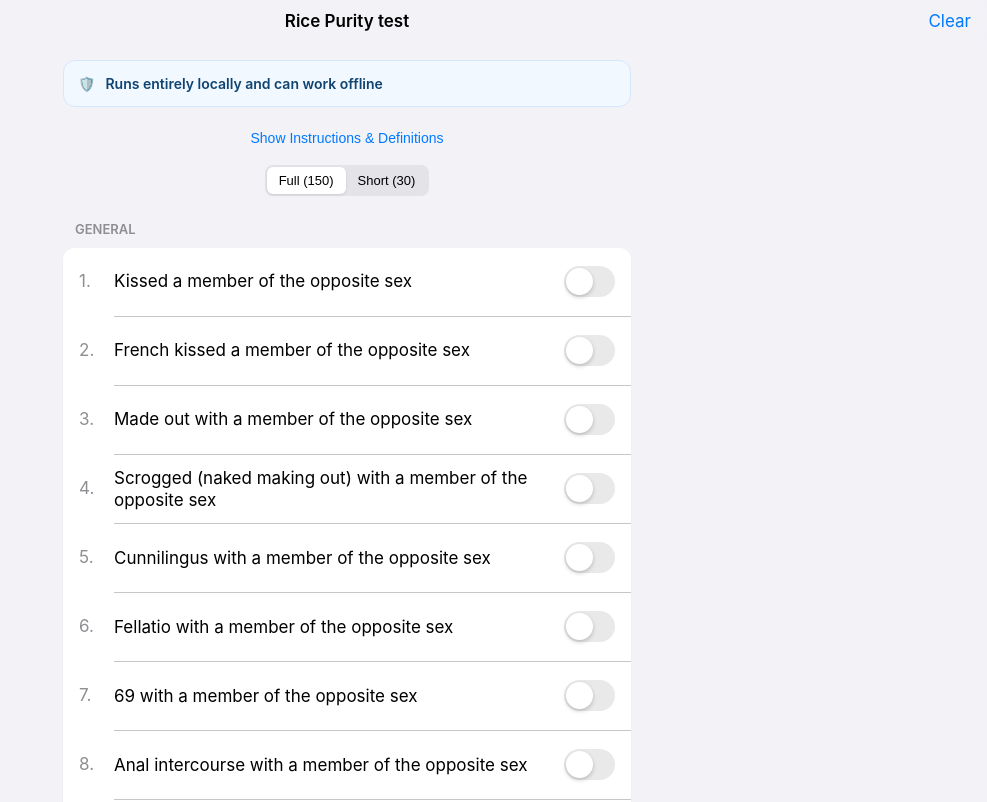
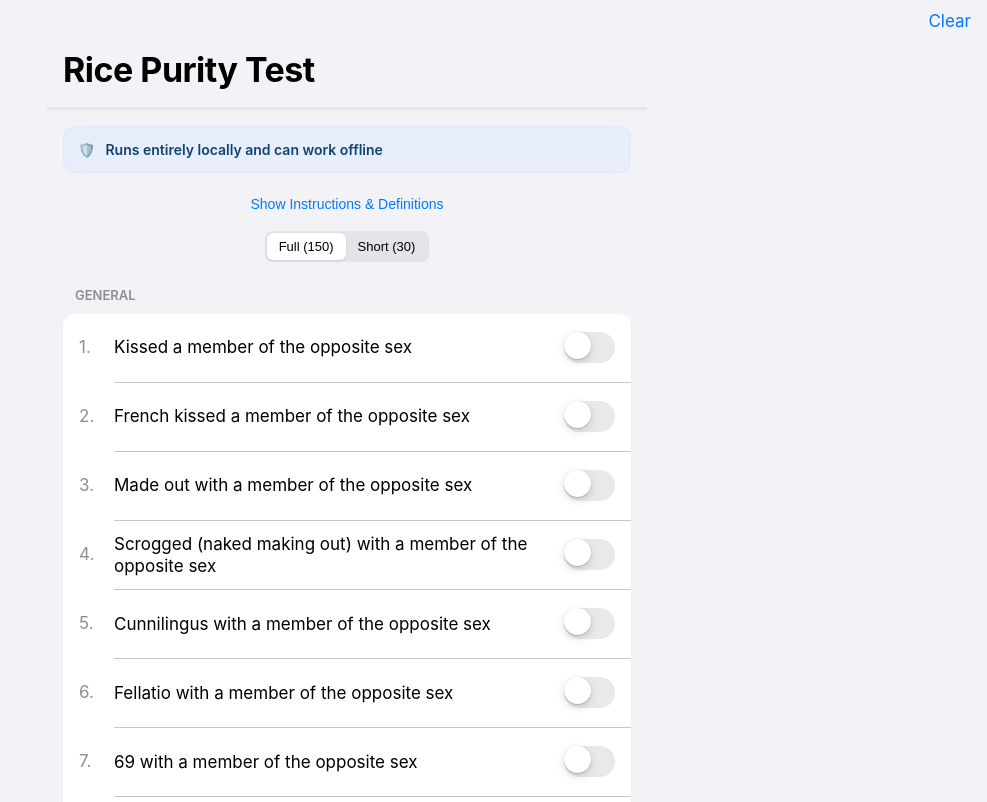
Before and after one commit to hriszc/rice-purity-test, a React (Vite) app: page / in a window 1280 px wide. Shown: the top 802 px of the page, without its empty margins (293-1280 px from the left). Built offline with nearby package versions, Linux system fonts and the light colour scheme.

Commit message:
精致度

```diff
--- a/index.html
+++ b/index.html
@@ -6,9 +6,9 @@
     <meta name="viewport" content="width=device-width, initial-scale=1.0, viewport-fit=cover, user-scalable=no" />
 
     <!-- Primary Meta Tags -->
-    <title>Rice Purity Test 1988 - Official Calculator & Meaning | ricepurity.online</title>
-    <meta name="title" content="Rice Purity Test 1988 - Official Calculator & Meaning | ricepurity.online" />
-    <meta name="description" content="Take the classic 1988 Rice Purity Test. Calculate your innocence score (0-100). 100% anonymous, local-only processing for total privacy." />
+    <title>Rice Purity Test - Official Test & Meaning | ricepurity.online</title>
+    <meta name="title" content="Rice Purity Test - Official Test & Meaning | ricepurity.online" />
+    <meta name="description" content="Take the classic Rice Purity Test. Calculate your innocence score (0-100). 100% anonymous, local-only processing for total privacy." />
     <meta name="keywords" content="Rice Purity Test, 1988 version, innocence test, purity score calculator, ricepurity.online, privacy protected" />
     <meta name="robots" content="index, follow" />
     <link rel="canonical" href="https://ricepurity.online/" />
--- a/src/App.css
+++ b/src/App.css
@@ -3,7 +3,32 @@
 }
 
 .app-container {
-  padding: 0 16px 16px;
+  padding: 16px;
+}
+
+.progress-container {
+  position: sticky;
+  top: calc(44px + env(safe-area-inset-top, 20px));
+  left: 0;
+  right: 0;
+  height: 3px;
+  background-color: rgba(0, 0, 0, 0.05);
+  z-index: 999;
+}
+
+.progress-bar {
+  height: 100%;
+  background-color: #007aff;
+  transition: width 0.3s ease-out;
+}
+
+.animate-fade-in {
+  animation: fadeIn 0.5s ease-out;
+}
+
+@keyframes fadeIn {
+  from { opacity: 0; transform: translateY(10px); }
+  to { opacity: 1; transform: translateY(0); }
 }
 
 .privacy-badge {
@@ -12,9 +37,10 @@
   gap: 10px;
   margin-bottom: 18px;
   padding: 12px 14px;
-  background-color: #f2f8ff;
-  border: 1px solid #d6e6ff;
-  borderRadius: 12px;
+  background-color: rgba(214, 230, 255, 0.4);
+  backdrop-filter: blur(10px);
+  -webkit-backdrop-filter: blur(10px);
+  border: 1px solid rgba(214, 230, 255, 0.5);
   color: #0f4471;
   font-size: 14px;
   font-weight: 600;
@@ -22,11 +48,14 @@
 }
 
 .intro-card {
-  background-color: #fff;
+  background-color: rgba(255, 255, 255, 0.8);
+  backdrop-filter: blur(20px);
+  -webkit-backdrop-filter: blur(20px);
   border-radius: 12px;
   padding: 20px;
   margin-bottom: 24px;
-  box-shadow: 0 1px 2px rgba(0,0,0,0.05);
+  box-shadow: 0 4px 12px rgba(0,0,0,0.03);
+  border: 0.5px solid rgba(0,0,0,0.05);
 }
 
 .intro-title {
@@ -240,13 +269,17 @@
 }
 
 @media (prefers-color-scheme: dark) {
+  .progress-container {
+    background-color: rgba(255, 255, 255, 0.05);
+  }
   .privacy-badge {
-    background-color: #1c2e3f;
-    border-color: #2c3e50;
+    background-color: rgba(28, 46, 63, 0.4);
+    border-color: rgba(44, 62, 80, 0.5);
     color: #a5d8ff;
   }
   .intro-card {
-    background-color: #1c1c1e;
+    background-color: rgba(28, 28, 30, 0.8);
+    border-color: rgba(255, 255, 255, 0.05);
   }
   .intro-desc, .intro-text-small, .definition {
     color: #8e8e93;
--- a/src/App.tsx
+++ b/src/App.tsx
@@ -1,4 +1,4 @@
-import { useState, useMemo } from 'react';
+import { useState, useMemo, useCallback } from 'react';
 import './App.css';
 import { sections, scoringCategories, introText } from './data';
 import { IOSLayout } from './components/IOSLayout';
@@ -25,27 +25,32 @@ function App() {
     if (confirm('Are you sure you want to clear all checks?')) {
       setCheckedState(new Array(allQuestions.length).fill(false));
       setIsSubmitted(false);
-      window.scrollTo(0, 0);
+      window.scrollTo({ top: 0, behavior: 'smooth' });
     }
   };
 
   // Selection Logic: Every 5th question if Short Mode
-  const isQuestionIncluded = (index: number) => {
+  const isQuestionIncluded = useCallback((index: number) => {
     if (!isShortMode) return true;
     return index % 5 === 0;
-  };
+  }, [isShortMode]);
+
 
   const currentMaxScore = isShortMode ? 30 : 150;
 
-  const displayScore = useMemo(() => {
-     let checkedCount = 0;
+  const { displayScore, progress } = useMemo(() => {
+     let count = 0;
      allQuestions.forEach((_, index) => {
-        if (isQuestionIncluded(index) && checkedState[index]) {
-          checkedCount++;
+        const included = isQuestionIncluded(index);
+        if (included && checkedState[index]) {
+          count++;
         }
      });
-     return currentMaxScore - checkedCount;
-  }, [checkedState, isShortMode, currentMaxScore, allQuestions]);
+     return {
+       displayScore: currentMaxScore - count,
+       progress: (count / currentMaxScore) * 100
+     };
+  }, [checkedState, currentMaxScore, allQuestions, isQuestionIncluded]);
 
   const category = useMemo(() => {
     const scoreToLookup = isShortMode ? displayScore * 5 : displayScore;
@@ -55,12 +60,12 @@ function App() {
 
   const handleSubmit = () => {
     setIsSubmitted(true);
-    window.scrollTo(0, 0);
+    window.scrollTo({ top: 0, behavior: 'smooth' });
   };
 
   const handleRetake = () => {
     setIsSubmitted(false);
-    window.scrollTo(0, 0);
+    window.scrollTo({ top: 0, behavior: 'smooth' });
   };
 
   let globalIndexCounter = 0;
@@ -87,8 +92,8 @@ function App() {
 
   if (isSubmitted) {
     return (
-      <IOSLayout title="Results">
-        <div className="results-view">
+      <IOSLayout title="Results" showLargeTitle={false}>
+        <div className="results-view animate-fade-in">
            <ScoreDial
              score={displayScore}
              maxScore={currentMaxScore}
@@ -117,10 +122,14 @@ function App() {
 
   return (
     <IOSLayout
-      title="Rice Purity test"
+      title="Rice Purity Test"
       rightAction={<span className="clear-button" onClick={handleReset}>Clear</span>}
     >
-      <div className="app-container">
+      <div className="progress-container">
+        <div className="progress-bar" style={{ width: `${progress}%` }} />
+      </div>
+
+      <div className="app-container animate-fade-in">
         <div className="privacy-badge">
           <span role="img" aria-label="shield">🛡️</span>
           <span>Runs entirely locally and can work offline</span>
--- a/src/components/IOSLayout.css
+++ b/src/components/IOSLayout.css
@@ -44,6 +44,7 @@
   margin: 0;
   text-align: center;
   flex-grow: 1;
+  transition: opacity 0.2s ease-out;
 }
 
 .header-right {
@@ -55,10 +56,22 @@
 }
 
 .ios-content {
-  padding-top: calc(44px + env(safe-area-inset-top, 20px) + 16px);
+  padding-top: calc(44px + env(safe-area-inset-top, 20px));
   padding-bottom: calc(40px + env(safe-area-inset-bottom, 20px));
   max-width: 600px;
   margin: 0 auto;
+}
+
+.large-title-container {
+  padding: 0 16px 12px;
+  background-color: transparent;
+}
+
+.large-title {
+  font-size: 34px;
+  font-weight: 700;
+  margin: 0;
+  letter-spacing: -0.5px;
 }
 
 @media (prefers-color-scheme: dark) {
@@ -67,11 +80,11 @@
     color: #fff;
   }
   .ios-header {
-    background-color: rgba(0, 0, 0, 0.8);
+    background-color: rgba(0, 0, 0, 0.7);
   }
   .ios-header.scrolled {
-    background-color: rgba(28, 28, 30, 0.95);
-    border-bottom-color: rgba(255, 255, 255, 0.15);
+    background-color: rgba(28, 28, 30, 0.85);
+    border-bottom-color: rgba(255, 255, 255, 0.1);
   }
   .header-content h1 {
     color: #fff;
--- a/src/components/IOSLayout.tsx
+++ b/src/components/IOSLayout.tsx
@@ -5,16 +5,28 @@ interface IOSLayoutProps {
   title: string;
   children: React.ReactNode;
   rightAction?: React.ReactNode;
+  showLargeTitle?: boolean;
 }
 
-export const IOSLayout: React.FC<IOSLayoutProps> = ({ title, children, rightAction }) => {
+export const IOSLayout: React.FC<IOSLayoutProps> = ({ title, children, rightAction, showLargeTitle = true }) => {
   const [scrolled, setScrolled] = useState(false);
+  const [titleOpacity, setTitleOpacity] = useState(0);
 
   useEffect(() => {
     const handleScroll = () => {
-      setScrolled(window.scrollY > 20);
+      const scrollY = window.scrollY;
+      setScrolled(scrollY > 40);
+
+      // Calculate opacity for the header title (fades in as large title fades out)
+      // Large title is usually at top 16px-ish and has height ~40px
+      if (scrollY > 20) {
+        const opacity = Math.min((scrollY - 20) / 40, 1);
+        setTitleOpacity(opacity);
+      } else {
+        setTitleOpacity(0);
+      }
     };
-    window.addEventListener('scroll', handleScroll);
+    window.addEventListener('scroll', handleScroll, { passive: true });
     return () => window.removeEventListener('scroll', handleScroll);
   }, []);
 
@@ -22,11 +34,16 @@ export const IOSLayout: React.FC<IOSLayoutProps> = ({ title, children, rightActi
     <div className="ios-layout">
       <header className={`ios-header ${scrolled ? 'scrolled' : ''}`}>
         <div className="header-content">
-          <h1>{title}</h1>
+          <h1 style={{ opacity: showLargeTitle ? titleOpacity : 1 }}>{title}</h1>
           {rightAction && <div className="header-right">{rightAction}</div>}
         </div>
       </header>
       <main className="ios-content">
+        {showLargeTitle && (
+          <div className="large-title-container">
+            <h1 className="large-title">{title}</h1>
+          </div>
+        )}
         {children}
       </main>
     </div>
--- a/src/components/ToggleRow.css
+++ b/src/components/ToggleRow.css
@@ -71,16 +71,14 @@
   height: 27px;
   background-color: #fff;
   border-radius: 50%;
-  position: absolute;
-  top: 2px;
-  left: 2px;
-  box-shadow: 0 2px 4px rgba(0, 0, 0, 0.2);
-  transition: transform 0.2s cubic-bezier(0.4, 0.0, 0.2, 1);
+  box-shadow: 0 3px 8px rgba(0,0,0,0.15), 0 1px 1px rgba(0,0,0,0.16), 0 0 1px rgba(0,0,0,0.1);
+  transition: transform 0.3s cubic-bezier(0.45, 1.4, 0.55, 1);
 }
 
 .ios-switch.checked .switch-handle {
   transform: translateX(20px);
 }
+
 
 @media (prefers-color-scheme: dark) {
   .toggle-row {
--- a/temp-ssr-app.css
+++ b/temp-ssr-app.css
@@ -3,7 +3,34 @@
   width: 100%;
 }
 .app-container {
-  padding: 0 16px 16px;
+  padding: 16px;
+}
+.progress-container {
+  position: sticky;
+  top: calc(44px + env(safe-area-inset-top, 20px));
+  left: 0;
+  right: 0;
+  height: 3px;
+  background-color: rgba(0, 0, 0, 0.05);
+  z-index: 999;
+}
+.progress-bar {
+  height: 100%;
+  background-color: #007aff;
+  transition: width 0.3s ease-out;
+}
+.animate-fade-in {
+  animation: fadeIn 0.5s ease-out;
+}
+@keyframes fadeIn {
+  from {
+    opacity: 0;
+    transform: translateY(10px);
+  }
+  to {
+    opacity: 1;
+    transform: translateY(0);
+  }
 }
 .privacy-badge {
   display: flex;
@@ -11,20 +38,24 @@
   gap: 10px;
   margin-bottom: 18px;
   padding: 12px 14px;
-  background-color: #f2f8ff;
-  border: 1px solid #d6e6ff;
-  borderRadius: 12px;
+  background-color: rgba(214, 230, 255, 0.4);
+  backdrop-filter: blur(10px);
+  -webkit-backdrop-filter: blur(10px);
+  border: 1px solid rgba(214, 230, 255, 0.5);
   color: #0f4471;
   font-size: 14px;
   font-weight: 600;
   border-radius: 12px;
 }
 .intro-card {
-  background-color: #fff;
+  background-color: rgba(255, 255, 255, 0.8);
+  backdrop-filter: blur(20px);
+  -webkit-backdrop-filter: blur(20px);
   border-radius: 12px;
   padding: 20px;
   margin-bottom: 24px;
-  box-shadow: 0 1px 2px rgba(0, 0, 0, 0.05);
+  box-shadow: 0 4px 12px rgba(0, 0, 0, 0.03);
+  border: 0.5px solid rgba(0, 0, 0, 0.05);
 }
 .intro-title {
   margin: 0 0 10px 0;
@@ -162,6 +193,22 @@
   box-shadow: 0 4px 12px rgba(0, 122, 255, 0.3);
   transition: opacity 0.2s;
 }
+.button-secondary {
+  width: 100%;
+  padding: 16px;
+  background-color: #f2f2f7;
+  color: #007aff;
+  border: none;
+  border-radius: 12px;
+  font-size: 17px;
+  font-weight: 600;
+  cursor: pointer;
+  margin-bottom: 12px;
+  transition: opacity 0.2s;
+}
+.button-secondary:active {
+  opacity: 0.7;
+}
 .button-primary:active {
   opacity: 0.8;
 }
@@ -192,13 +239,17 @@
   font-weight: 400;
 }
 @media (prefers-color-scheme: dark) {
+  .progress-container {
+    background-color: rgba(255, 255, 255, 0.05);
+  }
   .privacy-badge {
-    background-color: #1c2e3f;
-    border-color: #2c3e50;
+    background-color: rgba(28, 46, 63, 0.4);
+    border-color: rgba(44, 62, 80, 0.5);
     color: #a5d8ff;
   }
   .intro-card {
-    background-color: #1c1c1e;
+    background-color: rgba(28, 28, 30, 0.8);
+    border-color: rgba(255, 255, 255, 0.05);
   }
   .intro-desc,
   .intro-text-small,
@@ -273,6 +324,7 @@
   margin: 0;
   text-align: center;
   flex-grow: 1;
+  transition: opacity 0.2s ease-out;
 }
 .header-right {
   position: absolute;
@@ -282,10 +334,20 @@
   cursor: pointer;
 }
 .ios-content {
-  padding-top: calc(44px + env(safe-area-inset-top, 20px) + 16px);
+  padding-top: calc(44px + env(safe-area-inset-top, 20px));
   padding-bottom: calc(40px + env(safe-area-inset-bottom, 20px));
   max-width: 600px;
   margin: 0 auto;
+}
+.large-title-container {
+  padding: 0 16px 12px;
+  background-color: transparent;
+}
+.large-title {
+  font-size: 34px;
+  font-weight: 700;
+  margin: 0;
+  letter-spacing: -0.5px;
 }
 @media (prefers-color-scheme: dark) {
   .ios-layout {
@@ -293,11 +355,11 @@
     color: #fff;
   }
   .ios-header {
-    background-color: rgba(0, 0, 0, 0.8);
+    background-color: rgba(0, 0, 0, 0.7);
   }
   .ios-header.scrolled {
-    background-color: rgba(28, 28, 30, 0.95);
-    border-bottom-color: rgba(255, 255, 255, 0.15);
+    background-color: rgba(28, 28, 30, 0.85);
+    border-bottom-color: rgba(255, 255, 255, 0.1);
   }
   .header-content h1 {
     color: #fff;
@@ -367,11 +429,11 @@
   height: 27px;
   background-color: #fff;
   border-radius: 50%;
-  position: absolute;
-  top: 2px;
-  left: 2px;
-  box-shadow: 0 2px 4px rgba(0, 0, 0, 0.2);
-  transition: transform 0.2s cubic-bezier(0.4, 0.0, 0.2, 1);
+  box-shadow:
+    0 3px 8px rgba(0, 0, 0, 0.15),
+    0 1px 1px rgba(0, 0, 0, 0.16),
+    0 0 1px rgba(0, 0, 0, 0.1);
+  transition: transform 0.3s cubic-bezier(0.45, 1.4, 0.55, 1);
 }
 .ios-switch.checked .switch-handle {
   transform: translateX(20px);
@@ -438,13 +500,29 @@
   font-weight: 400;
   margin-top: 2px;
 }
+.dial-progress.animate-ring {
+  stroke-dashoffset: var(--circumference);
+  animation: fillRing 1s cubic-bezier(0.22, 1, 0.36, 1) forwards;
+}
+@keyframes fillRing {
+  to {
+    stroke-dashoffset: var(--target-offset);
+  }
+}
 .score-category {
   margin-top: 16px;
-  font-size: 17px;
+  font-size: 24px;
+  font-weight: 700;
   text-align: center;
-  color: #8e8e93;
-  line-height: 1.4;
-  font-style: italic;
+  opacity: 0;
+  transform: translateY(10px);
+  animation: fadeInLabel 0.8s ease-out 0.5s forwards;
+}
+@keyframes fadeInLabel {
+  to {
+    opacity: 1;
+    transform: translateY(0);
+  }
 }
 @media (prefers-color-scheme: dark) {
   .score-dial-container {
```
Also changed, not shown: src/components/ScoreDial.css (+24 -4 lines), src/components/ScoreDial.tsx (+33 -5 lines), src/components/ToggleRow.tsx (+8 -1 lines), temp-ssr-app.js (+80 -23 lines).
